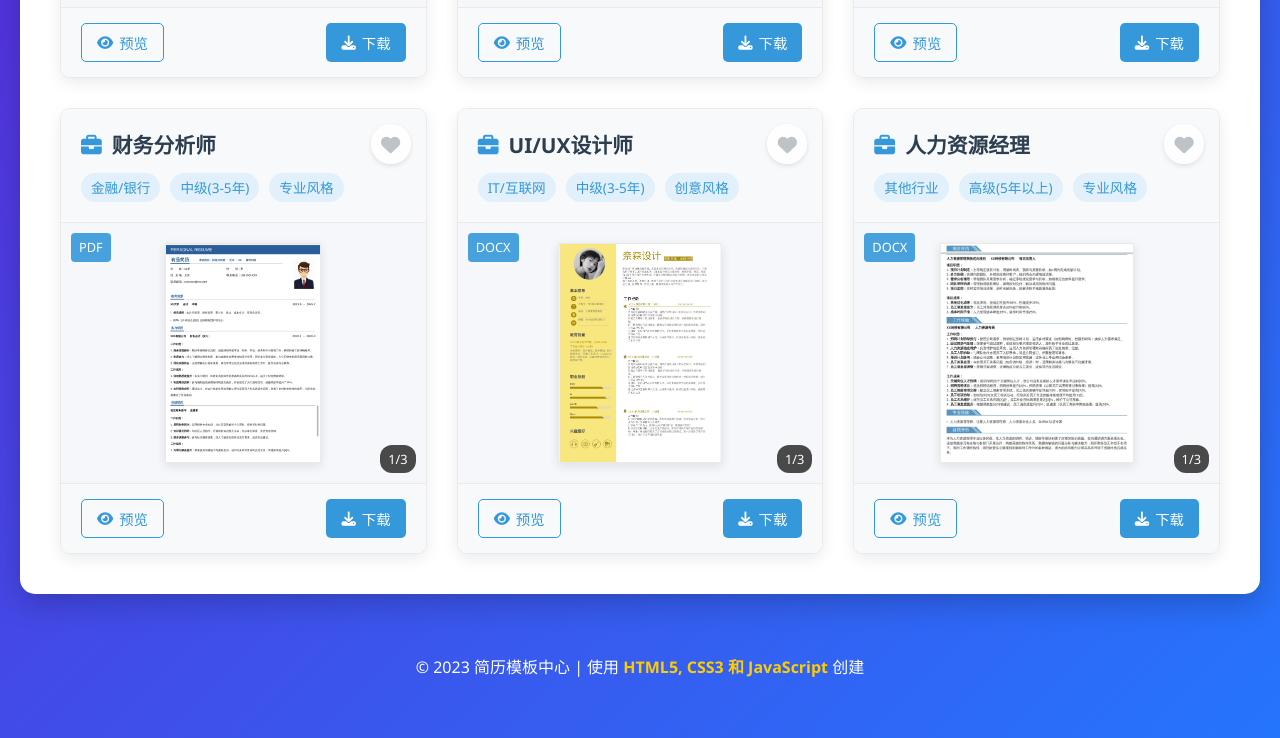
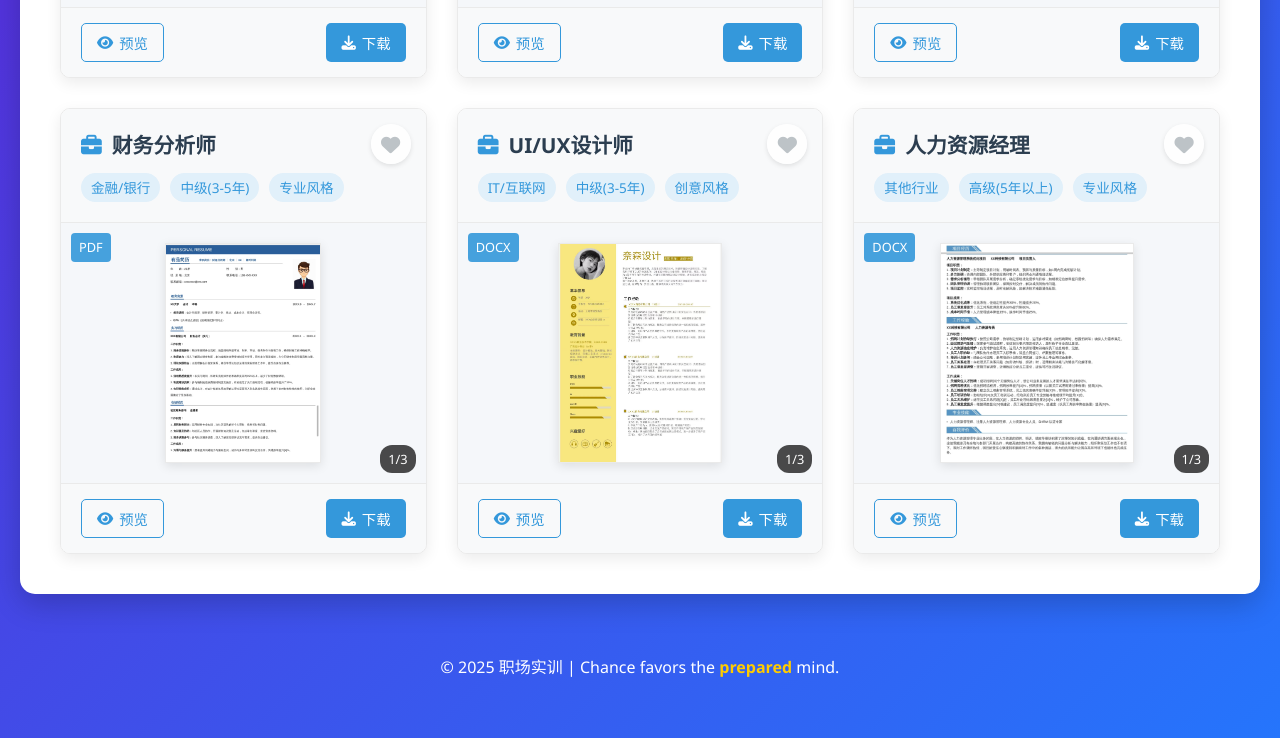
Before and after one commit to hajiyanyan/8w, a plain HTML site: page Resume_mould.html in a window 1280 px wide. Shown: the part 1051-1789 px from the top of the page. Drawn offline with Linux system fonts and the light colour scheme; files whose address does not match are found by name.

Commit message:
Update Resume_mould.html

```diff
--- a/Resume_mould.html
+++ b/Resume_mould.html
@@ -712,7 +712,7 @@
     </div>
 
     <footer>
-        <p>© 2023 简历模板中心 | 使用 <span class="highlight">HTML5, CSS3 和 JavaScript</span> 创建</p>
+        <p>© 2025 职场实训 | Chance favors the <span class="highlight">prepared</span> mind. </p>
     </footer>
 
     <script>
```
